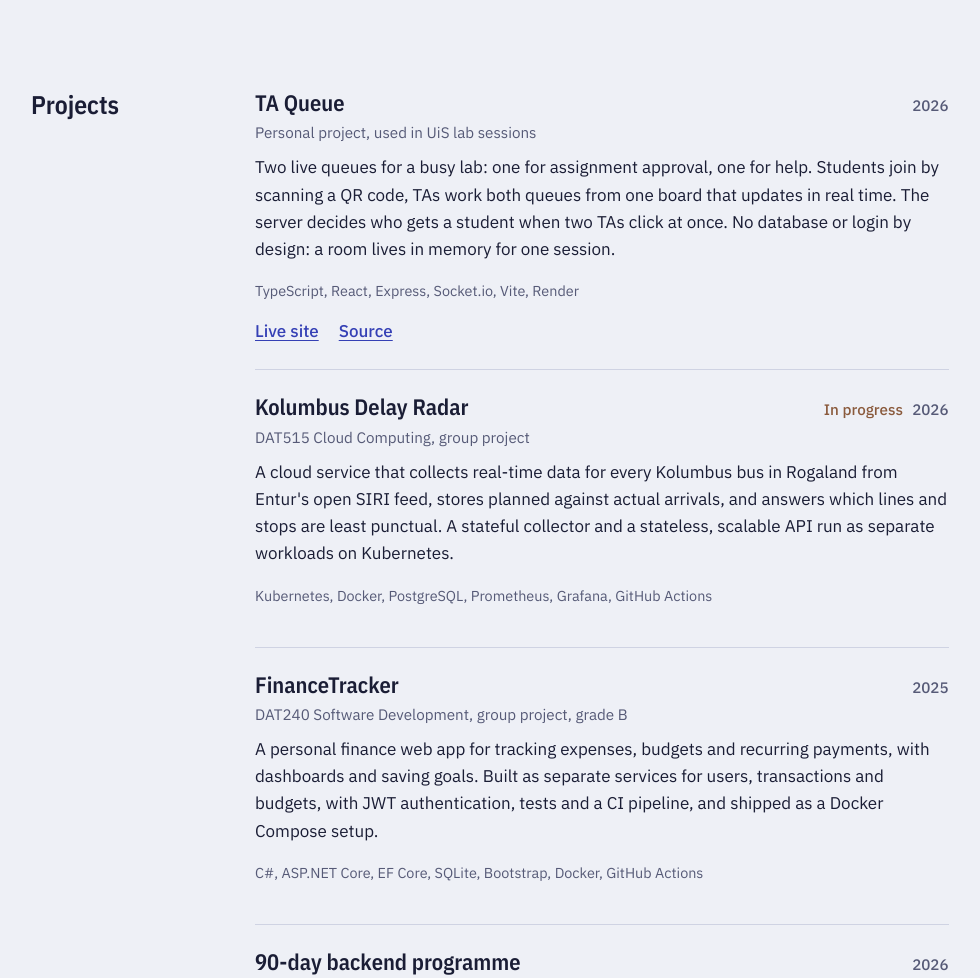
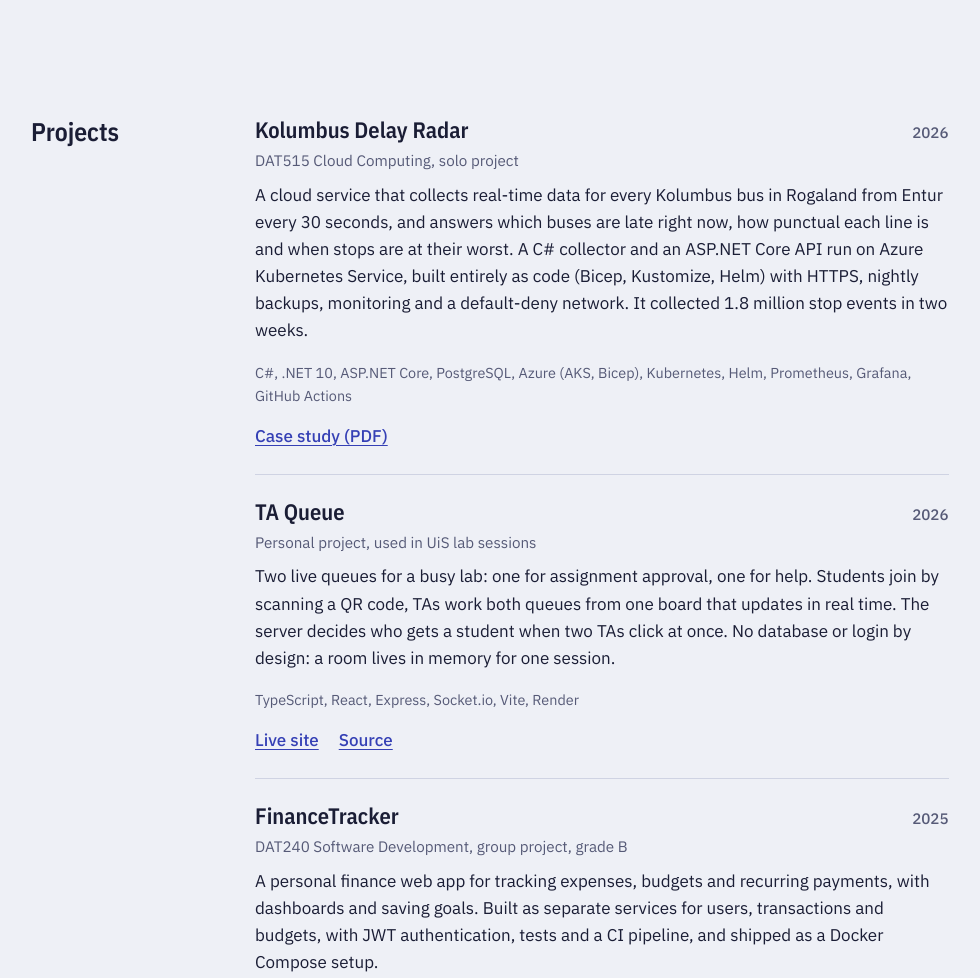
Before and after one commit to baselabu/portfolio, a plain HTML site: page index.html in a window 1280 px wide. Shown: the part 2586-3564 px from the top of the page, without its empty margins (81-1061 px from the left). Drawn offline with nearby package versions, Linux system fonts and the light colour scheme.

Commit message:
Kolumbus Delay Radar finished: solo, AKS, case study PDF; add Azure skills

```diff
--- a/index.html
+++ b/index.html
@@ -79,7 +79,7 @@
           <div><dt data-i18n="skills.lang">Languages</dt><dd>C#, Python, TypeScript, JavaScript, SQL, Go</dd></div>
           <div><dt data-i18n="skills.backend">Backend</dt><dd>ASP.NET Core, Entity Framework Core, REST, JWT, Express, Socket.io, Flask</dd></div>
           <div><dt data-i18n="skills.data">Data</dt><dd>SQL Server, PostgreSQL, SQLite, data modelling</dd></div>
-          <div><dt data-i18n="skills.infra">Infrastructure and tools</dt><dd>Docker, Kubernetes, GitHub Actions, Git, Linux, Postman</dd></div>
+          <div><dt data-i18n="skills.infra">Infrastructure and tools</dt><dd>Docker, Kubernetes, Azure (AKS, Bicep), Helm, Prometheus, Grafana, GitHub Actions, Git, Linux, Postman</dd></div>
           <div><dt data-i18n="skills.other">Also used</dt><dd>MQTT, Node-RED, MATLAB, scikit-learn, Kali Linux</dd></div>
           <div><dt data-i18n="skills.spoken">Speaks</dt><dd data-i18n="skills.spokenList">Norwegian, English, Arabic</dd></div>
         </dl>
@@ -88,7 +88,7 @@
         <ul class="now">
           <li data-i18n="now.study">First master's semester: ethical hacking, network security, cloud computing and wireless communication.</li>
           <li data-i18n="now.ta">Teaching assistant in DAT120/DAT125 Introduction to Programming.</li>
-          <li data-i18n="now.build">Building Kolumbus Delay Radar, a cloud service that tracks bus delays across Rogaland.</li>
+          <li data-i18n="now.build">Finished Kolumbus Delay Radar: real-time bus punctuality for Rogaland, running on Azure Kubernetes Service.</li>
           <li data-i18n="now.open">Open to summer jobs and internships for summer 2027.</li>
         </ul>
       </div>
--- a/js/content.js
+++ b/js/content.js
@@ -25,7 +25,7 @@ export const no = {
   "now.title": "Nå",
   "now.study": "Første semester på master: etisk hacking, nettverkssikkerhet, nettskyteknologier og trådløs kommunikasjon.",
   "now.ta": "Studentassistent i DAT120/DAT125 Grunnleggende programmering.",
-  "now.build": "Bygger Kolumbus Delay Radar, en skytjeneste for forsinkelser i bussene i Rogaland.",
+  "now.build": "Ferdig med Kolumbus Delay Radar: sanntids punktlighet for bussene i Rogaland, kjørt på Azure Kubernetes Service.",
   "now.open": "Åpen for sommerjobb og internship sommeren 2027.",
   "thesis.title": "Bacheloroppgave",
   "thesis.meta": "ABB Bryne, jan–mai 2026. Gruppe på tre, veileder Morten Mossige. Karakter A.",
@@ -58,6 +58,17 @@ export const no = {
 
 export const projects = [
   {
+    title: "Kolumbus Delay Radar",
+    year: "2026",
+    context: { en: "DAT515 Cloud Computing, solo project", no: "DAT515 Nettskyteknologier, individuelt prosjekt" },
+    desc: {
+      en: "A cloud service that collects real-time data for every Kolumbus bus in Rogaland from Entur every 30 seconds, and answers which buses are late right now, how punctual each line is and when stops are at their worst. A C# collector and an ASP.NET Core API run on Azure Kubernetes Service, built entirely as code (Bicep, Kustomize, Helm) with HTTPS, nightly backups, monitoring and a default-deny network. It collected 1.8 million stop events in two weeks.",
+      no: "En skytjeneste som henter sanntidsdata for alle Kolumbus-busser i Rogaland fra Entur hvert 30. sekund, og svarer på hvilke busser som er forsinket nå, hvor punktlig hver linje er og når stoppene er verst. En innsamler i C# og et API i ASP.NET Core kjører på Azure Kubernetes Service, bygget helt som kode (Bicep, Kustomize, Helm) med HTTPS, nattlig backup, overvåking og et nettverk som er stengt som standard. Den samlet 1,8 millioner stopphendelser på to uker.",
+    },
+    stack: "C#, .NET 10, ASP.NET Core, PostgreSQL, Azure (AKS, Bicep), Kubernetes, Helm, Prometheus, Grafana, GitHub Actions",
+    links: [{ en: "Case study (PDF)", no: "Case-studie (PDF)", url: "documents/Kolumbus-Delay-Radar-case-study.pdf" }],
+  },
+  {
     title: "TA Queue",
     year: "2026",
     context: { en: "Personal project, used in UiS lab sessions", no: "Eget prosjekt, brukt i øvingstimer på UiS" },
@@ -70,17 +81,6 @@ export const projects = [
       { en: "Live site", no: "Live side", url: "https://uis-ta-queue.onrender.com" },
       { en: "Source", no: "Kildekode", url: "https://github.com/baselabu/uis-ta-queue" },
     ],
-  },
-  {
-    title: "Kolumbus Delay Radar",
-    year: "2026",
-    status: { en: "In progress", no: "Pågår" },
-    context: { en: "DAT515 Cloud Computing, group project", no: "DAT515 Nettskyteknologier, gruppeprosjekt" },
-    desc: {
-      en: "A cloud service that collects real-time data for every Kolumbus bus in Rogaland from Entur's open SIRI feed, stores planned against actual arrivals, and answers which lines and stops are least punctual. A stateful collector and a stateless, scalable API run as separate workloads on Kubernetes.",
-      no: "En skytjeneste som henter sanntidsdata for alle Kolumbus-busser i Rogaland fra Enturs åpne SIRI-strøm, lagrer planlagt mot faktisk ankomst, og svarer på hvilke linjer og stopp som er minst punktlige. En tilstandsfull innsamler og et tilstandsløst, skalerbart API kjører som separate tjenester i Kubernetes.",
-    },
-    stack: "Kubernetes, Docker, PostgreSQL, Prometheus, Grafana, GitHub Actions",
   },
   {
     title: "FinanceTracker",
```
Also changed, not shown: 1 other file.
